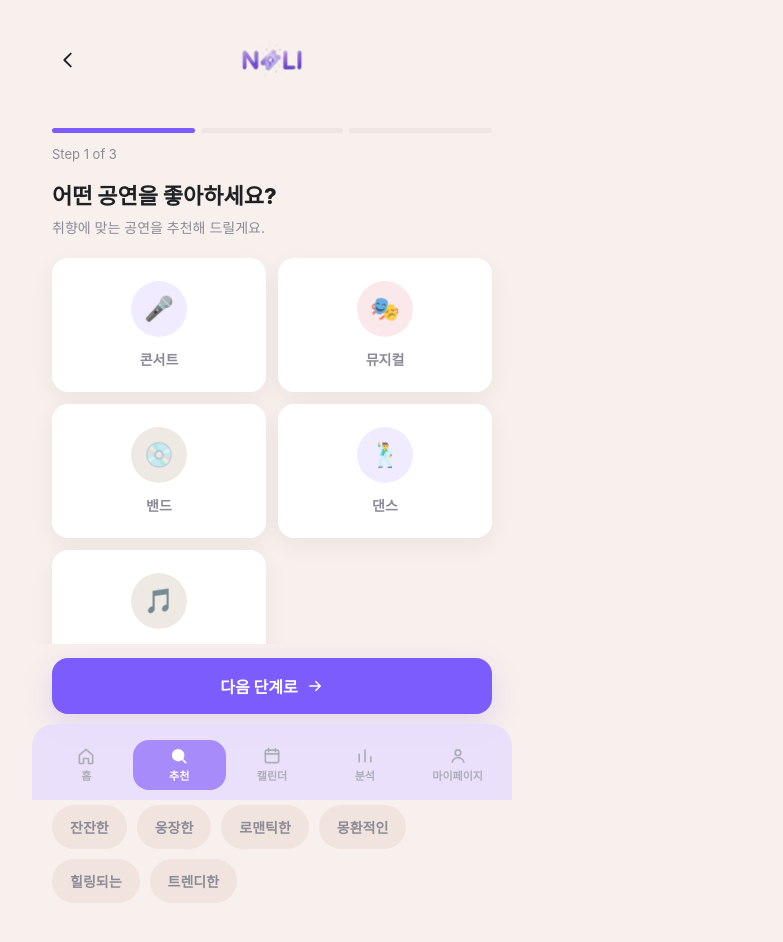
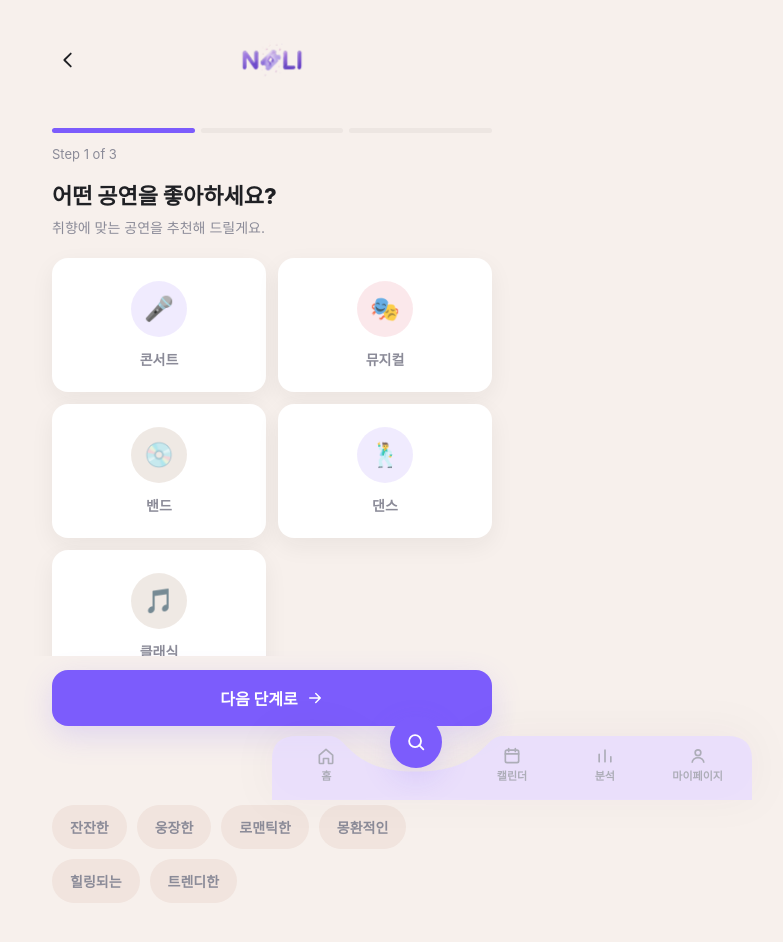
Before and after one commit to seochaewon11/ticket, a React (Vite) app in the folder publising/: page /add in a window 1280 px wide. Shown: the top 942 px of the page, without its empty margins (368-1151 px from the left). Built offline with nearby package versions, Linux system fonts and the light colour scheme; a small style sheet from the web is missing.

Commit message:
하단 탭바를 웨이브+노치 형태로 재구성, 활성 탭을 떠있는 원형 버튼으로 표시

```diff
--- a/publising/src/components/layout/Footer.tsx
+++ b/publising/src/components/layout/Footer.tsx
@@ -1,6 +1,7 @@
 // common.css의 .bottom-nav / .nav-item 이식.
 // 원본은 화면마다 active 탭이 하드코딩돼 있었지만, React 버전은 현재 라우트로 자동 판별한다.
 // (작업계획.md 2-6: 홈→/home, 추천→/add, 캘린더→/calendar, 분석→/analysis, 프로필→/mypage)
+// 상단 라인은 활성 탭 위치에 반원 노치가 파인 웨이브 형태이며, 활성 아이콘은 노치 위로 떠오른 원형 버튼으로 표시된다.
 import styled, { css } from 'styled-components'
 import { Link, useLocation } from 'react-router-dom'
 import { Icon, type IconName } from '../common/icon'
@@ -19,12 +20,54 @@ const NAV_ITEMS: NavItemDef[] = [
   { label: '마이페이지', icon: 'profile', path: '/mypage' },
 ]
 
+const ITEM_COUNT = NAV_ITEMS.length
+
+// 웨이브 path 계산용 좌표계 (Nav의 실제 렌더 높이와 동일하게 맞춰 세로 왜곡을 없앤다)
+const VB_WIDTH = 500
+const VB_HEIGHT = 72
+const NOTCH_HALF_WIDTH = 70
+const NOTCH_DEPTH = 40
+const CORNER_RADIUS = 26
+
+function notchCenterX(index: number) {
+  return ((index + 0.5) / ITEM_COUNT) * VB_WIDTH
+}
+
+// 활성 탭 위치에 반원 노치가 파이고 좌우 상단이 둥근 웨이브 path. index가 없으면(-1) 노치 없이 둥근 사각형.
+function buildWavePath(index: number) {
+  const r = CORNER_RADIUS
+  const top = [
+    `M0,${r}`,
+    `Q0,0 ${r},0`,
+  ]
+
+  if (index >= 0) {
+    const cx = notchCenterX(index)
+    const nr = NOTCH_HALF_WIDTH
+    const nd = NOTCH_DEPTH
+    top.push(
+      `L${cx - nr - 20},0`,
+      `C${cx - nr},0 ${cx - nr},${nd} ${cx},${nd}`,
+      `C${cx + nr},${nd} ${cx + nr},0 ${cx + nr + 20},0`,
+    )
+  }
+
+  top.push(`L${VB_WIDTH - r},0`, `Q${VB_WIDTH},0 ${VB_WIDTH},${r}`)
+
+  return [
+    ...top,
+    `L${VB_WIDTH},${VB_HEIGHT}`,
+    `L0,${VB_HEIGHT}`,
+    `Z`,
+  ].join(' ')
+}
+
 // detail/add/analysis처럼 CTA 액션바 안에 탭바가 함께 들어가는 화면을 위한 변형
+// position은 relative로 둬야 웨이브 svg/플로팅 버블의 absolute 기준점이 Nav 자신이 된다
 const staticVariant = css`
-  position: static;
+  position: relative;
   transform: none;
-  box-shadow: none;
-  padding-top: 16px;
+  height: 64px;
 `
 
 const Nav = styled.nav<{ $variant: 'fixed' | 'static' }>`
@@ -34,56 +77,87 @@ const Nav = styled.nav<{ $variant: 'fixed' | 'static' }>`
   transform: translateX(-50%);
   width: 100%;
   max-width: ${({ theme }) => theme.layout.appMaxWidth};
-  display: flex;
-  align-items: center;
-  justify-content: space-around;
-  background-color: rgba(232, 221, 255, 0.8);
-  border-radius: ${({ theme }) => theme.radius.lg} ${({ theme }) => theme.radius.lg} 0 0;
-  padding: 10px 8px calc(10px + env(safe-area-inset-bottom, 0px));
-  box-shadow: ${({ theme }) => theme.shadow.nav};
+  height: 72px;
   z-index: 10;
 
   ${({ $variant }) => $variant === 'static' && staticVariant}
 `
 
-const NavItem = styled(Link)<{ $active: boolean }>`
+const WaveSvg = styled.svg`
+  position: absolute;
+  inset: 0;
+  width: 100%;
+  height: 100%;
+  display: block;
+  filter: drop-shadow(${({ theme }) => theme.shadow.nav});
+  pointer-events: none;
+
+  path {
+    fill: rgba(232, 221, 255, 0.8);
+    transition: d 0.35s cubic-bezier(0.65, 0, 0.35, 1);
+  }
+`
+
+const FloatingBubble = styled.div`
+  position: absolute;
+  top: -20px;
+  transform: translateX(-50%);
+  width: 52px;
+  height: 52px;
+  border-radius: 50%;
+  background-color: ${({ theme }) => theme.colors.primaryStrong};
+  color: ${({ theme }) => theme.colors.white};
+  display: flex;
+  align-items: center;
+  justify-content: center;
+  box-shadow: ${({ theme }) => theme.shadow.float};
+  transition: left 0.35s cubic-bezier(0.65, 0, 0.35, 1);
+  z-index: 2;
+  pointer-events: none;
+
+  svg {
+    width: 22px;
+    height: 22px;
+  }
+`
+
+const NavRow = styled.div`
+  position: relative;
+  z-index: 1;
+  display: flex;
+  align-items: center;
+  justify-content: space-around;
+  height: 100%;
+  padding: 0 8px calc(6px + env(safe-area-inset-bottom, 0px));
+`
+
+const NavItem = styled(Link)`
   display: flex;
   flex-direction: column;
   align-items: center;
+  justify-content: center;
   gap: 3px;
   flex: 1;
-  padding: 6px 4px;
-  border-radius: ${({ theme }) => theme.radius.md};
+  height: 100%;
   color: ${({ theme }) => theme.colors.textMute};
-  background-color: transparent;
-  transition:
-    color 0.2s ease,
-    background-color 0.2s ease;
+`
+
+const NavIconWrap = styled.span<{ $hidden: boolean }>`
+  display: flex;
+  opacity: ${({ $hidden }) => ($hidden ? 0 : 1)};
+  transition: opacity 0.2s ease;
 
   svg {
     width: 20px;
     height: 20px;
-    transition:
-      stroke 0.2s ease,
-      fill 0.2s ease;
   }
-
-  ${({ $active, theme }) =>
-    $active &&
-    css`
-      color: ${theme.colors.white};
-      background-color: ${theme.colors.primary};
-
-      svg {
-        stroke: ${theme.colors.white};
-        fill: ${theme.colors.white};
-      }
-    `}
 `
 
-const NavLabel = styled.span`
+const NavLabel = styled.span<{ $hidden: boolean }>`
   font-size: 11px;
   font-weight: 600;
+  opacity: ${({ $hidden }) => ($hidden ? 0 : 1)};
+  transition: opacity 0.2s ease;
 `
 
 interface FooterProps {
@@ -93,18 +167,33 @@ interface FooterProps {
 
 export function Footer({ variant = 'fixed' }: FooterProps) {
   const { pathname } = useLocation()
+  const activeIndex = NAV_ITEMS.findIndex((item) => pathname.startsWith(item.path))
 
   return (
     <Nav $variant={variant} aria-label="주요 메뉴">
-      {NAV_ITEMS.map((item) => {
-        const active = pathname.startsWith(item.path)
-        return (
-          <NavItem key={item.path} to={item.path} $active={active} aria-current={active ? 'page' : undefined}>
-            <Icon name={item.icon} size={20} />
-            <NavLabel>{item.label}</NavLabel>
-          </NavItem>
-        )
-      })}
+      <WaveSvg viewBox={`0 0 ${VB_WIDTH} ${VB_HEIGHT}`} preserveAspectRatio="none" aria-hidden="true">
+        <path d={buildWavePath(activeIndex)} />
+      </WaveSvg>
+
+      {activeIndex !== -1 && (
+        <FloatingBubble style={{ left: `${((activeIndex + 0.5) / ITEM_COUNT) * 100}%` }}>
+          <Icon name={NAV_ITEMS[activeIndex].icon} size={22} />
+        </FloatingBubble>
+      )}
+
+      <NavRow>
+        {NAV_ITEMS.map((item, i) => {
+          const active = i === activeIndex
+          return (
+            <NavItem key={item.path} to={item.path} aria-current={active ? 'page' : undefined}>
+              <NavIconWrap $hidden={active}>
+                <Icon name={item.icon} size={20} />
+              </NavIconWrap>
+              <NavLabel $hidden={active}>{item.label}</NavLabel>
+            </NavItem>
+          )
+        })}
+      </NavRow>
     </Nav>
   )
 }
--- a/publising/src/pages/Home/styles.ts
+++ b/publising/src/pages/Home/styles.ts
@@ -102,7 +102,7 @@ export const PlaylistList = styled.ul`
 export const FabTicket = styled.button`
   position: fixed;
   right: calc(50% - (${({ theme }) => theme.layout.appMaxWidth} / 2) + 20px);
-  bottom: 78px;
+  bottom: 112px;
   width: 50px;
   height: 50px;
   border-radius: 50%;
--- a/publising/src/pages/MyPage/styles.ts
+++ b/publising/src/pages/MyPage/styles.ts
@@ -288,7 +288,7 @@ export const LogoutWrap = styled.div`
 export const FabTicket = styled.button`
   position: fixed;
   right: calc(50% - (${({ theme }) => theme.layout.appMaxWidth} / 2) + 20px);
-  bottom: 78px;
+  bottom: 112px;
   width: 50px;
   height: 50px;
   border-radius: 50%;
```
